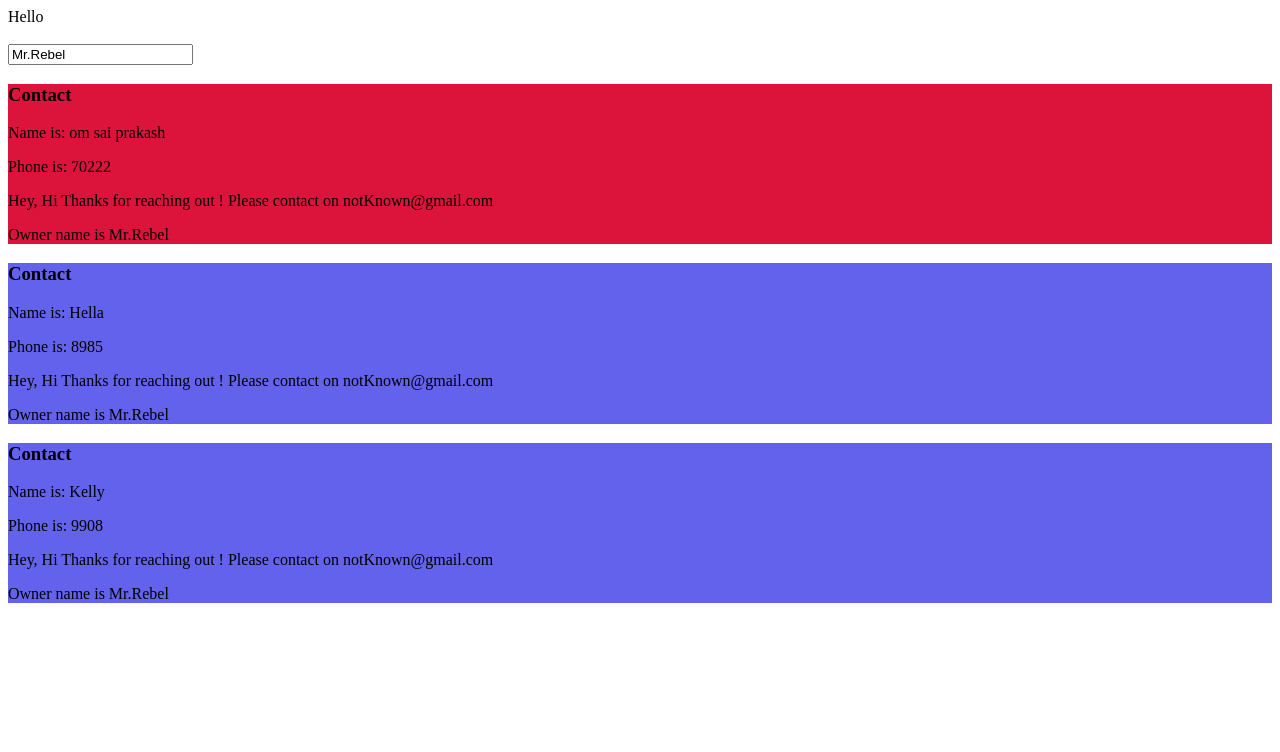
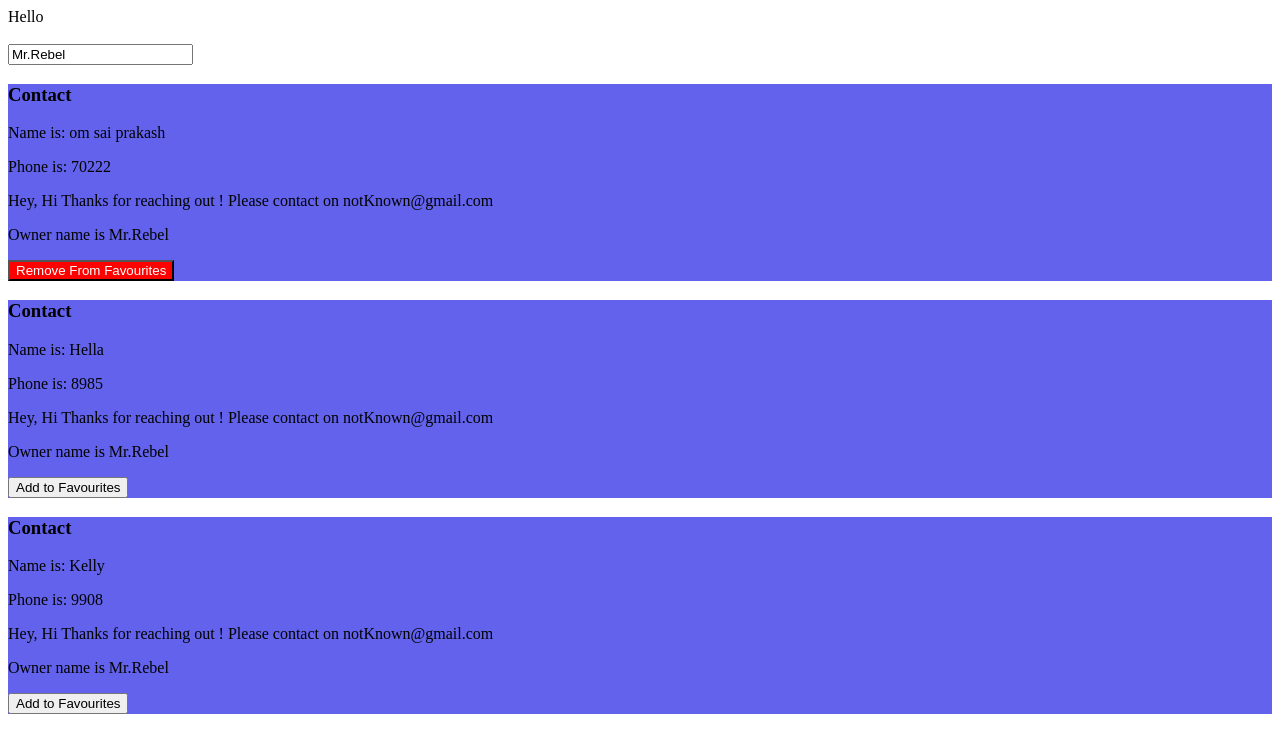
Before and after one commit to prakashreddy5155/AllVueProjects, a Vue app in the folder Basic vue3 project/vue3-basic-project/: page / in a window 1280 px wide. Shown: the top 752 px of the page. Built offline with nearby package versions, Linux system fonts and the light colour scheme.

Commit message:
learn: changing the color of the button background and text based on whether it is favourite

```diff
--- a/Basic vue3 project/vue3-basic-project/src/components/Contact.vue
+++ b/Basic vue3 project/vue3-basic-project/src/components/Contact.vue
@@ -1,5 +1,5 @@
 <template>
-  <div class="container" :style="isFavourite? {'background-color': '#DC143C'} : ''">
+  <div class="container">
     <h3>Contact</h3>
     <p>Name is: {{ name }}</p>
     <p>Phone is: {{ phone }}</p>
@@ -8,6 +8,9 @@
     <p v-if="ownerName!==''">
         Owner name is {{ ownerName }}
     </p>
+    <button v-bind:style="isFavourite? {'background-color':'red','color':'white'} : ''">
+      {{ isFavourite? 'Remove From Favourites' : 'Add to Favourites' }}
+    </button>
   </div>
 </template>
 
```
Also changed, not shown: 1 other file (tests, documents, lock files or other folders).
